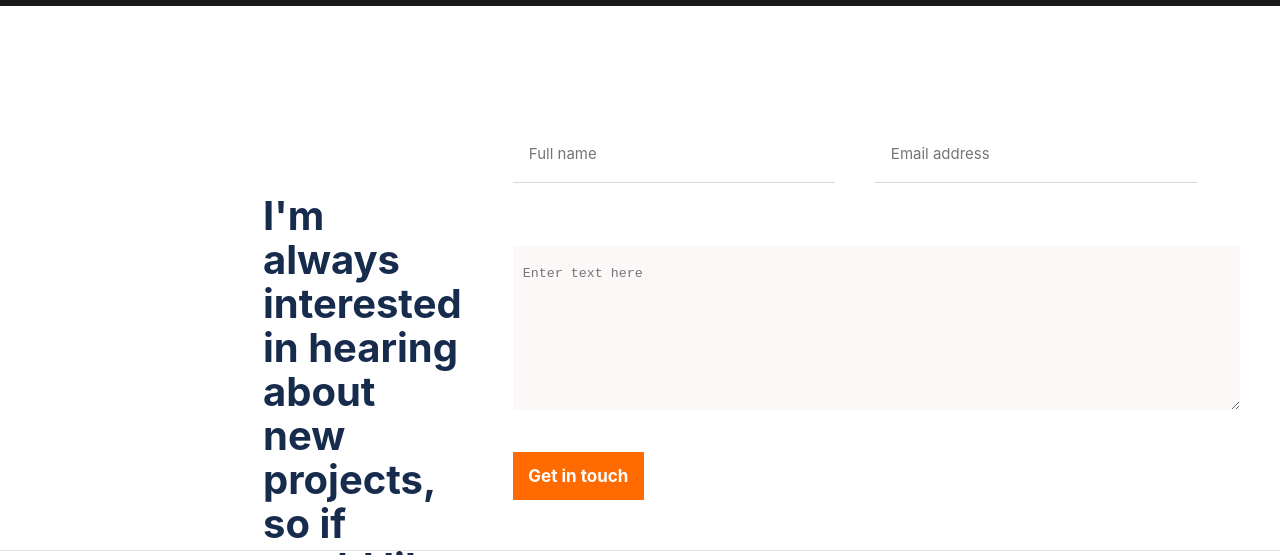
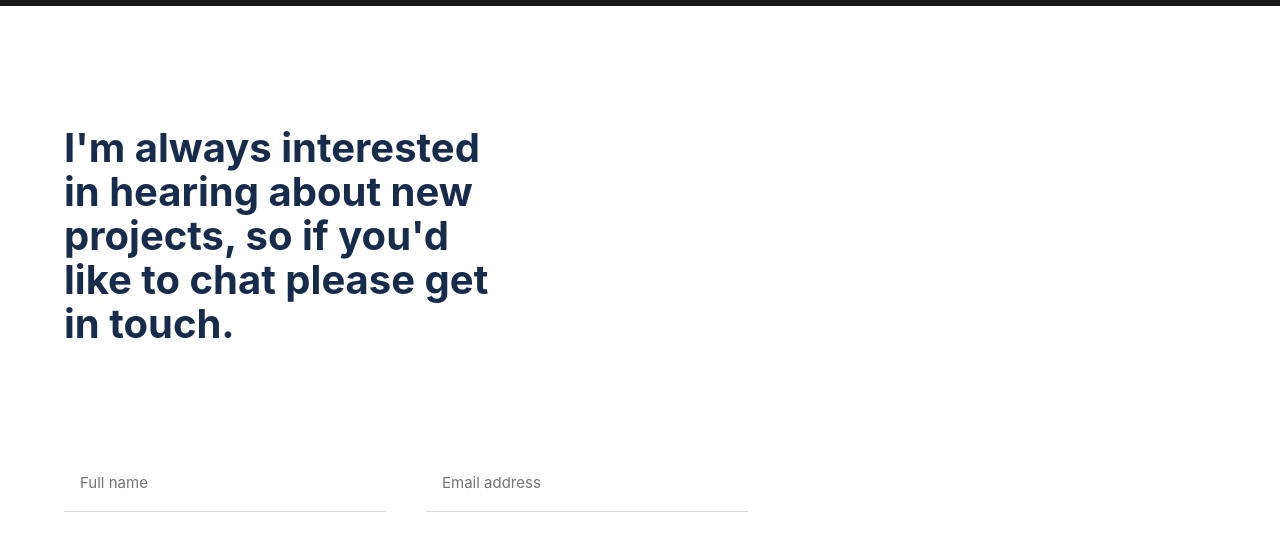
Before and after one commit to StarMindz/Portfolio-setup-and-mobile-version-skeleton, a plain HTML site: page index.html in a window 1280 px wide. Shown: the part 3930-4485 px from the top of the page. Drawn offline with Linux system fonts and the light colour scheme.

Commit message:
Added corrections requested by Code reviewer

```diff
--- a/style.css
+++ b/style.css
@@ -1013,14 +1013,17 @@ form {
     flex-direction: row;
     justify-content: space-between;
     gap: 5%;
-    width: 80%;
+    width: 90%;
     margin-left: 24px;
     margin-right: 24px;
+    flex-wrap: wrap;
   }
 
   .interest {
+    flex: none;
     margin-bottom: 73px;
-    margin-left: 135px;
+    margin-right: 24px;
+    width: 430px;
     font-weight: 700;
     text-align: left;
     font-size: 40px;
@@ -1028,14 +1031,17 @@ form {
     color: #172b4d;
     font-style: normal;
     line-height: 44px;
-    width: 430px;
-    height: 216px;
+    height: 256px;
   }
 
   form {
     display: flex;
     flex-direction: column;
     align-items: flex-start;
+  }
+
+  .form1 {
+    flex: 1 0 50%;
   }
 
   .form-first-line {
@@ -1063,7 +1069,7 @@ form {
     background: #fbf8f7;
     padding-top: 20px;
     padding-left: 10px;
-    width: 80%;
+    width: 70%;
     margin: 0;
   }
 
```
Also changed, not shown: README.md.
